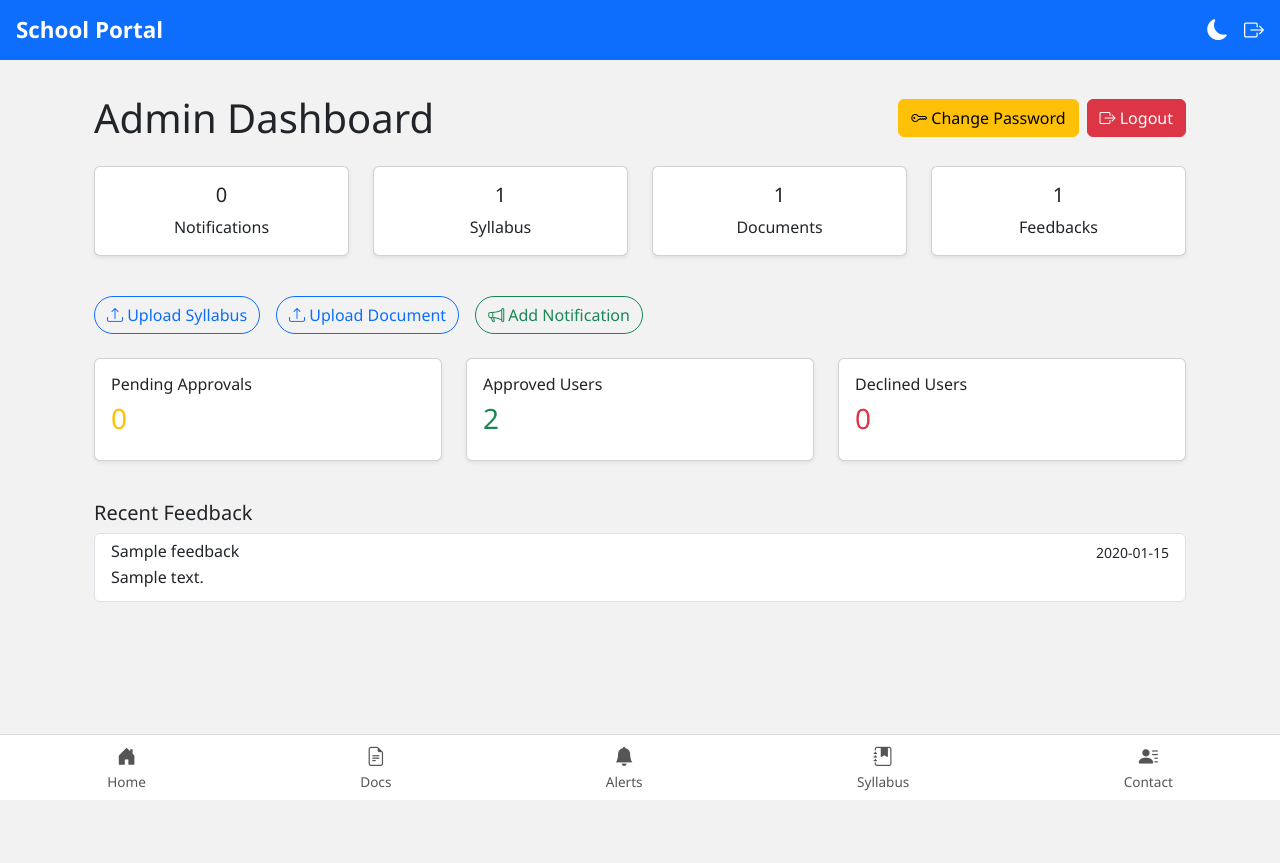
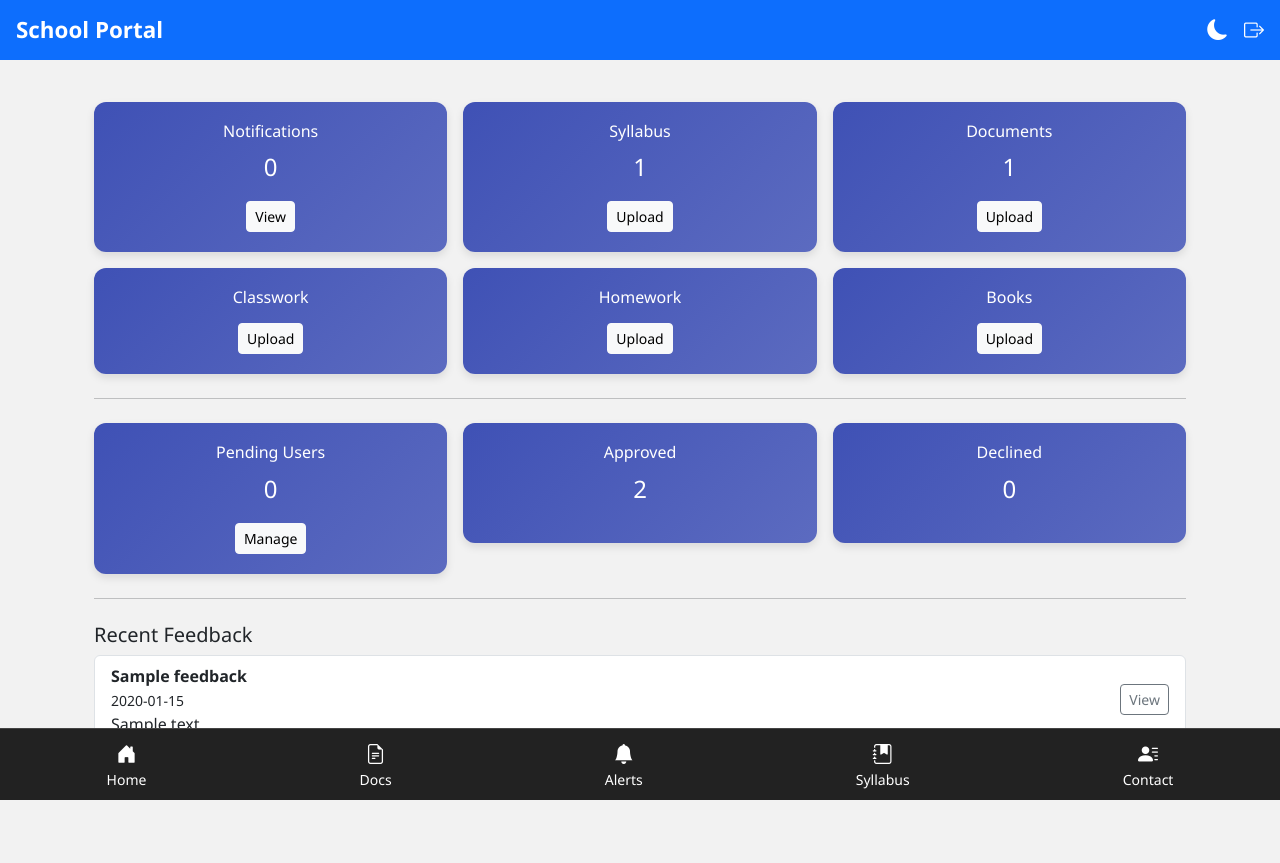
Before and after one commit to d0x-dev/web, a Flask app: page /admin/dashboard in a window 1280 px wide. Before the commit the page ends 800 px from the top, so only its background shows below. Run offline with Flask 3, Linux system fonts and the light colour scheme; the visitor is signed in with stand-in values (Sample User, id 1); tables that the repository leaves empty hold one stand-in row (values such as "Sample post"); data that the repository does not hold is empty.

Commit message:
Update dashboard.html

```diff
--- a/templates/admin/dashboard.html
+++ b/templates/admin/dashboard.html
@@ -1,129 +1,161 @@
 {% extends "base.html" %}
-{% set hide_header = True %}
 {% set hide_menu_button = True %}
-
+{% set hide_footer = True %}
 {% block title %}Admin Dashboard{% endblock %}
 
 {% block content %}
-<div class="container mt-3 mb-5 pb-5">
-    <div class="d-flex flex-column flex-md-row justify-content-between align-items-center mb-4">
-        <h1 class="mb-3 mb-md-0">Admin Dashboard</h1>
-        <div class="d-flex gap-2">
-            <a href="{{ url_for('change_password') }}" class="btn btn-warning">
-                <i class="bi bi-key"></i> Change Password
-            </a>
-            <a href="{{ url_for('admin_logout') }}" class="btn btn-danger">
-                <i class="bi bi-box-arrow-right"></i> Logout
-            </a>
+<style>
+  .dashboard-card {
+    border-radius: 12px;
+    padding: 20px;
+    color: white;
+    background: linear-gradient(135deg, #3f51b5, #5c6bc0);
+    box-shadow: 0 4px 8px rgba(0,0,0,0.1);
+  }
+  .bottom-nav {
+    position: fixed;
+    bottom: 0;
+    left: 0;
+    width: 100%;
+    background: #222;
+    color: white;
+    display: flex;
+    justify-content: space-around;
+    padding: 10px 0;
+    z-index: 999;
+    border-top: 1px solid #444;
+  }
+  .bottom-nav a {
+    color: white;
+    text-decoration: none;
+    font-size: 14px;
+    text-align: center;
+  }
+  .bottom-nav i {
+    display: block;
+    font-size: 20px;
+  }
+</style>
+
+<div class="container mt-4 mb-5">
+  <div class="row g-3">
+    <div class="col-6 col-md-4">
+      <div class="dashboard-card text-center">
+        <h6>Notifications</h6>
+        <p class="fs-4">{{ notifications_count }}</p>
+        <a href="{{ url_for('admin_notifications') }}" class="btn btn-light btn-sm">View</a>
+      </div>
+    </div>
+    <div class="col-6 col-md-4">
+      <div class="dashboard-card text-center">
+        <h6>Syllabus</h6>
+        <p class="fs-4">{{ syllabus_count }}</p>
+        <a href="{{ url_for('upload_syllabus') }}" class="btn btn-light btn-sm">Upload</a>
+      </div>
+    </div>
+    <div class="col-6 col-md-4">
+      <div class="dashboard-card text-center">
+        <h6>Documents</h6>
+        <p class="fs-4">{{ documents_count }}</p>
+        <a href="{{ url_for('upload_document') }}" class="btn btn-light btn-sm">Upload</a>
+      </div>
+    </div>
+    <div class="col-6 col-md-4">
+      <div class="dashboard-card text-center">
+        <h6>Classwork</h6>
+        <a href="{{ url_for('upload_classwork') }}" class="btn btn-light btn-sm mt-2">Upload</a>
+      </div>
+    </div>
+    <div class="col-6 col-md-4">
+      <div class="dashboard-card text-center">
+        <h6>Homework</h6>
+        <a href="{{ url_for('upload_homework') }}" class="btn btn-light btn-sm mt-2">Upload</a>
+      </div>
+    </div>
+    <div class="col-6 col-md-4">
+      <div class="dashboard-card text-center">
+        <h6>Books</h6>
+        <a href="{{ url_for('upload_books') }}" class="btn btn-light btn-sm mt-2">Upload</a>
+      </div>
     </div>
   </div>
 
-    <div class="row text-center mb-4">
-        <div class="col-6 col-md-3 mb-3">
-            <div class="card shadow-sm">
-                <div class="card-body">
-                    <h5>{{ notifications_count }}</h5>
-                    <p class="mb-0">Notifications</p>
+  <hr class="my-4">
+
+  <div class="row g-3">
+    <div class="col-4">
+      <div class="dashboard-card text-center bg-success">
+        <h6>Pending Users</h6>
+        <p class="fs-4">{{ pending_approvals }}</p>
+        <a href="{{ url_for('approve_users') }}" class="btn btn-light btn-sm">Manage</a>
+      </div>
+    </div>
+    <div class="col-4">
+      <div class="dashboard-card text-center bg-primary">
+        <h6>Approved</h6>
+        <p class="fs-4">{{ approved_users }}</p>
+      </div>
+    </div>
+    <div class="col-4">
+      <div class="dashboard-card text-center bg-danger">
+        <h6>Declined</h6>
+        <p class="fs-4">{{ declined_users }}</p>
       </div>
     </div>
   </div>
-        <div class="col-6 col-md-3 mb-3">
-            <div class="card shadow-sm">
-                <div class="card-body">
-                    <h5>{{ syllabus_count }}</h5>
-                    <p class="mb-0">Syllabus</p>
+
+  <hr class="my-4">
+
+  <h5>Recent Feedback</h5>
+  {% if feedbacks %}
+    <ul class="list-group">
+      {% for f in feedbacks %}
+      <li class="list-group-item d-flex justify-content-between align-items-center">
+        <div>
+          <strong>{{ f.name }}</strong> <br>
+          <small>{{ f.date }}</small><br>
+          {{ f.message[:50] }}...
         </div>
+        <a class="btn btn-outline-secondary btn-sm" data-bs-toggle="modal" data-bs-target="#feedbackModal{{ f.id }}">View</a>
+      </li>
+
+      <!-- Feedback Modal -->
+      <div class="modal fade" id="feedbackModal{{ f.id }}" tabindex="-1">
+        <div class="modal-dialog">
+          <div class="modal-content">
+            <div class="modal-header">
+              <h5 class="modal-title">{{ f.name }}</h5>
+              <button class="btn-close" data-bs-dismiss="modal"></button>
             </div>
-        </div>
-        <div class="col-6 col-md-3 mb-3">
-            <div class="card shadow-sm">
-                <div class="card-body">
-                    <h5>{{ documents_count }}</h5>
-                    <p class="mb-0">Documents</p>
-                </div>
-            </div>
-        </div>
-        <div class="col-6 col-md-3 mb-3">
-            <div class="card shadow-sm">
-                <div class="card-body">
-                    <h5>{{ feedbacks_count }}</h5>
-                    <p class="mb-0">Feedbacks</p>
+            <div class="modal-body">
+              <p><strong>Email:</strong> {{ f.email }}</p>
+              <p><strong>Date:</strong> {{ f.date }}</p>
+              <hr>
+              <p>{{ f.message }}</p>
             </div>
           </div>
         </div>
       </div>
+      {% endfor %}
+    </ul>
+  {% else %}
+    <p>No feedbacks yet.</p>
+  {% endif %}
+</div>
 
-    <!-- Upload Buttons -->
-    <div class="mb-4 d-flex gap-3 flex-wrap">
-        <a href="{{ url_for('upload_syllabus') }}" class="btn btn-outline-primary rounded-pill">
-            <i class="bi bi-upload"></i> Upload Syllabus
+<!-- Bottom Nav -->
+<div class="bottom-nav d-md-none">
+  <a href="{{ url_for('admin_dashboard') }}">
+    <i class="bi bi-house-door-fill"></i> Home
   </a>
-        <a href="{{ url_for('upload_document') }}" class="btn btn-outline-primary rounded-pill">
-            <i class="bi bi-upload"></i> Upload Document
+  <a href="{{ url_for('admin_notifications') }}">
+    <i class="bi bi-bell-fill"></i> Notify
   </a>
-        <a href="{{ url_for('admin_notifications') }}" class="btn btn-outline-success rounded-pill">
-            <i class="bi bi-megaphone"></i> Add Notification
+  <a href="{{ url_for('upload_document') }}">
+    <i class="bi bi-upload"></i> Upload
+  </a>
+  <a href="{{ url_for('logout') }}">
+    <i class="bi bi-box-arrow-right"></i> Logout
   </a>
 </div>
-
-    <!-- Pending/Approved/Declined Users Stats -->
-    <div class="row mb-4">
-        <div class="col-md-4 mb-3">
-            <div class="card shadow-sm">
-                <div class="card-body">
-                    <h6>Pending Approvals</h6>
-                    <h3 class="text-warning">{{ pending_approvals }}</h3>
-                </div>
-            </div>
-        </div>
-        <div class="col-md-4 mb-3">
-            <div class="card shadow-sm">
-                <div class="card-body">
-                    <h6>Approved Users</h6>
-                    <h3 class="text-success">{{ approved_users }}</h3>
-                </div>
-            </div>
-        </div>
-        <div class="col-md-4 mb-3">
-            <div class="card shadow-sm">
-                <div class="card-body">
-                    <h6>Declined Users</h6>
-                    <h3 class="text-danger">{{ declined_users }}</h3>
-                </div>
-            </div>
-        </div>
-    </div>
-
-    <!-- Recent Feedback -->
-    <h5 class="mt-4 mb-2">Recent Feedback</h5>
-    <div class="list-group">
-        {% for fb in feedbacks %}
-        <div class="list-group-item list-group-item-action flex-column align-items-start">
-            <div class="d-flex w-100 justify-content-between">
-                <h6 class="mb-1">{{ fb.name }}</h6>
-                <small>{{ fb.date }}</small>
-            </div>
-            <p class="mb-1">{{ fb.message }}</p>
-        </div>
-        {% endfor %}
-    </div>
-</div>
-
-<!-- Bottom Mobile Navigation (Android Style) -->
-<nav class="navbar fixed-bottom navbar-light bg-light border-top d-md-none">
-    <div class="container-fluid d-flex justify-content-around">
-        <a href="{{ url_for('admin_dashboard') }}" class="text-center text-dark">
-            <i class="bi bi-house fs-4"></i><br><small>Home</small>
-        </a>
-        <a href="{{ url_for('admin_notifications') }}" class="text-center text-dark">
-            <i class="bi bi-megaphone fs-4"></i><br><small>Notify</small>
-        </a>
-        <a href="{{ url_for('upload_document') }}" class="text-center text-dark">
-            <i class="bi bi-upload fs-4"></i><br><small>Upload</small>
-        </a>
-        <a href="{{ url_for('admin_logout') }}" class="text-center text-dark">
-            <i class="bi bi-box-arrow-right fs-4"></i><br><small>Logout</small>
-        </a>
-    </div>
-</nav>
 {% endblock %}
```
Lines whose indentation alone changed are shown as unchanged.
